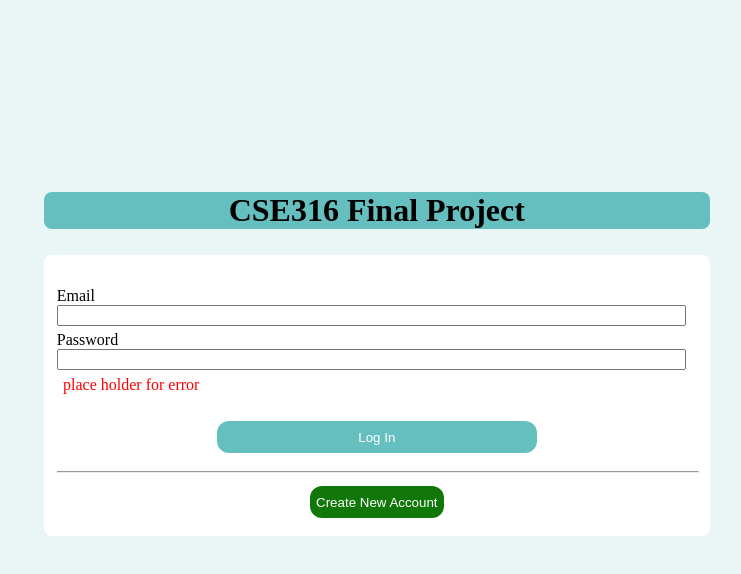
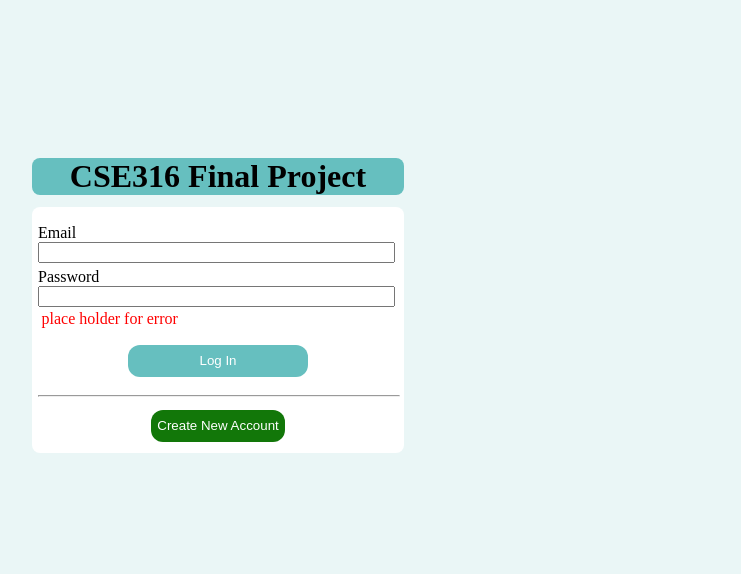
Before and after one commit to minr2kb/cse316-final-project-frontend, a React (Create React App) app: page / in a window 1280 px wide. Shown: the top 574 px of the page, without its empty margins (416-1157 px from the left). Built offline with nearby package versions, Linux system fonts and the light colour scheme.

Commit message:
some minor bugs fixed

```diff
--- a/src/css/login.css
+++ b/src/css/login.css
@@ -3,33 +3,24 @@
     background-color: #66bfbf;
     border-radius: 8px;
     height:fit-content;
-    width: 52%;
-    margin-top:5%;
-    size: 44%;
+    width: 62%;
+    margin-top:25%;
     margin-bottom: -6%;
+    margin-left: 18%;
   }
   .loginHtml{
     background-color: #ffffff;
     border-radius: 8px;
     height:fit-content;
-    width: 50%;
+    width: 60%;
     padding: 1%;
     margin-top:8%;
-    size: 48%;
-    z-index: 0;
+    margin-left: 18%;
   }
   .board{
-    backface-visibility: revert;
     background-color: fcfefe;
     width: 100%;
     height: 100vh;
-    z-index: 10;
-    padding-left:10%;
-    padding-top: 10%;
-    position:fixed;
-    top:0;
-    bottom: 0;
-    margin-left: -8px;
   }
   .loginInputs{
     width: 97%;
@@ -73,26 +64,10 @@
   @media screen and (max-width: 700px) {
     .loginHead{
         width: 72%;
-        margin-left: 2%;
+        margin-left: 13%;
       }
       .loginHtml{
         width: 70%;
-        margin-left: 2%;
+        margin-left: 13%;
       }
-      /* .loginInputs{
-        width: 97%;
-        padding-top: 3%;
-        padding-bottom: 3%;
-      }
-      .loginEmail{
-        width: 100%;
-        margin-bottom: 5px;
-      }
-      .loginPassword{
-        width: 100%;
-      }
-      .loginButtons{
-        text-align: center;
-        width: 100%;
-      } */
   }
--- a/src/css/view.css
+++ b/src/css/view.css
@@ -1,10 +1,8 @@
 .bar{
     margin-top: 5%;
     margin-bottom: 10%;
-    margin-left: 35%;
 }
 .line{
-    margin-left:35%;
 }
 .rechart{
     display: inline;
```
